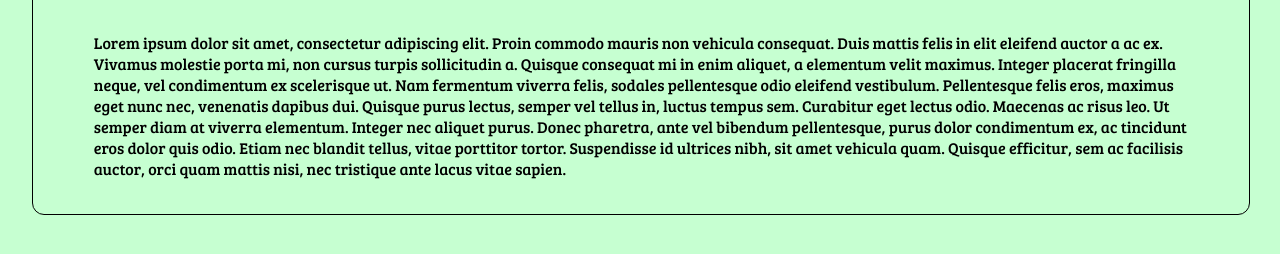
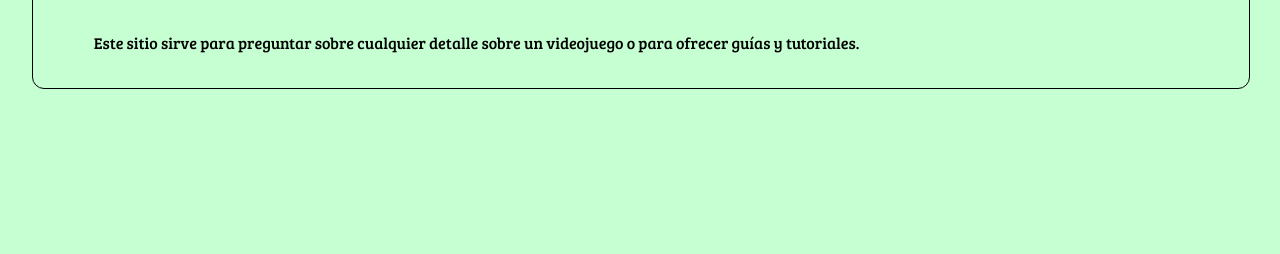
Before and after one commit to AgustinKN99/EntregaFinal-Gomez, a plain HTML site: page Programa/index.html in a window 1280 px wide. Shown: the part 334-588 px from the top of the page. Drawn offline with Linux system fonts and the light colour scheme.

Commit message:
Add files via upload

```diff
--- a/Programa/index.html
+++ b/Programa/index.html
@@ -23,7 +23,7 @@
 		</nav>
 		<section class="content-block">
 			<h2 id="faqD" class="content-block__element content-block__title">Bienvenido a nuestro foro</h2>
-			<p class="content-block__element content-block__paragraph">Lorem ipsum dolor sit amet, consectetur adipiscing elit. Proin commodo mauris non vehicula consequat. Duis mattis felis in elit eleifend auctor a ac ex. Vivamus molestie porta mi, non cursus turpis sollicitudin a. Quisque consequat mi in enim aliquet, a elementum velit maximus. Integer placerat fringilla neque, vel condimentum ex scelerisque ut. Nam fermentum viverra felis, sodales pellentesque odio eleifend vestibulum. Pellentesque felis eros, maximus eget nunc nec, venenatis dapibus dui. Quisque purus lectus, semper vel tellus in, luctus tempus sem. Curabitur eget lectus odio. Maecenas ac risus leo. Ut semper diam at viverra elementum. Integer nec aliquet purus. Donec pharetra, ante vel bibendum pellentesque, purus dolor condimentum ex, ac tincidunt eros dolor quis odio. Etiam nec blandit tellus, vitae porttitor tortor. Suspendisse id ultrices nibh, sit amet vehicula quam. Quisque efficitur, sem ac facilisis auctor, orci quam mattis nisi, nec tristique ante lacus vitae sapien.</p>
+			<p class="content-block__element content-block__paragraph">Este sitio sirve para preguntar sobre cualquier detalle sobre un videojuego o para ofrecer guías y tutoriales.</p>
 		</section>
 	</body>
 </html>
```
